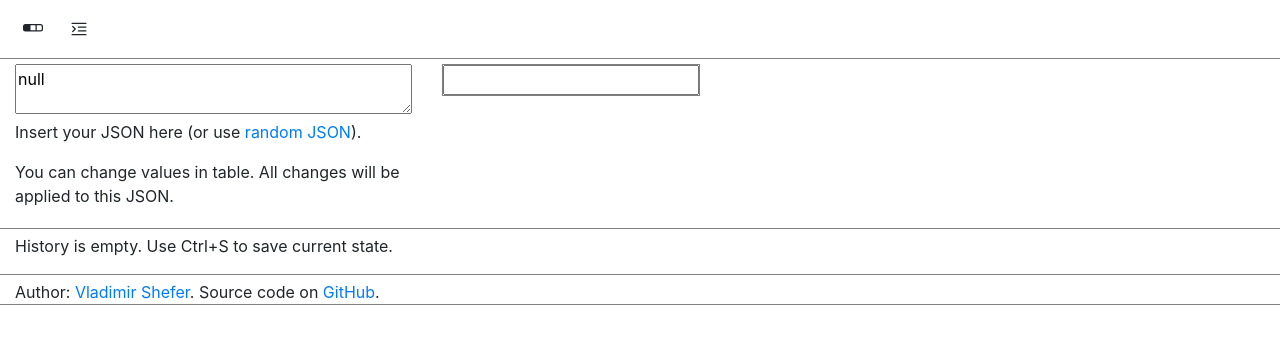
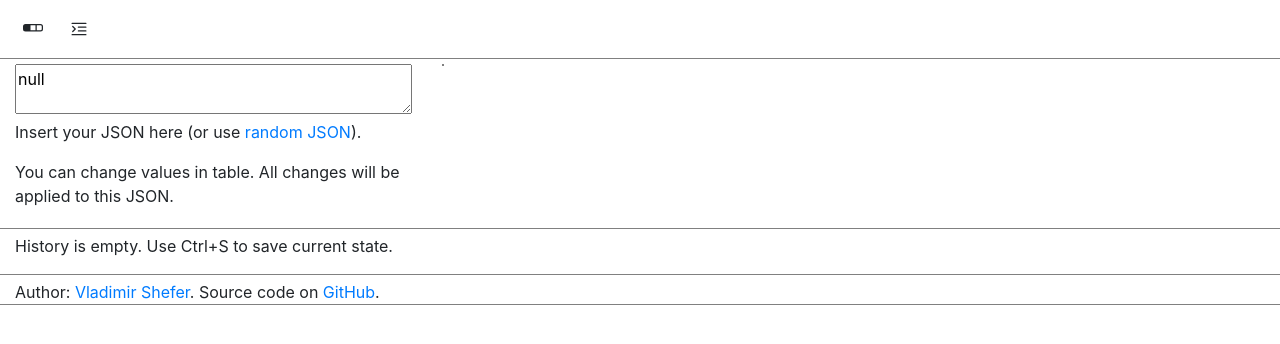
Before and after one commit to vladimirshefer/json2table, a Vue app: page / in a window 1280 px wide. Shown: the top 344 px of the page. Built offline with nearby package versions, Linux system fonts and the light colour scheme.

Commit message:
add editable span and input

```diff
--- a/src/components/TableArea.vue
+++ b/src/components/TableArea.vue
@@ -1,6 +1,8 @@
 <template>
   <div>
-    <input v-if="isPrimitive" type="text" v-model="targetValue">
+    <span v-show="isPrimitive && !editable" @dblclick="editable = true">{{targetValue}}</span>
+    <input v-show="isPrimitive && editable" type="text" @keydown.enter="editable = false" v-model="targetValue">
+
 
     <div style="position: relative;">
       <div class="controls" v-show="isCollection && showControls">
@@ -51,7 +53,8 @@ export default {
   },
   data() {
     return {
-      isHorizontal: false
+      isHorizontal: false,
+      editable: false,
     }
   },
   computed: {
```
